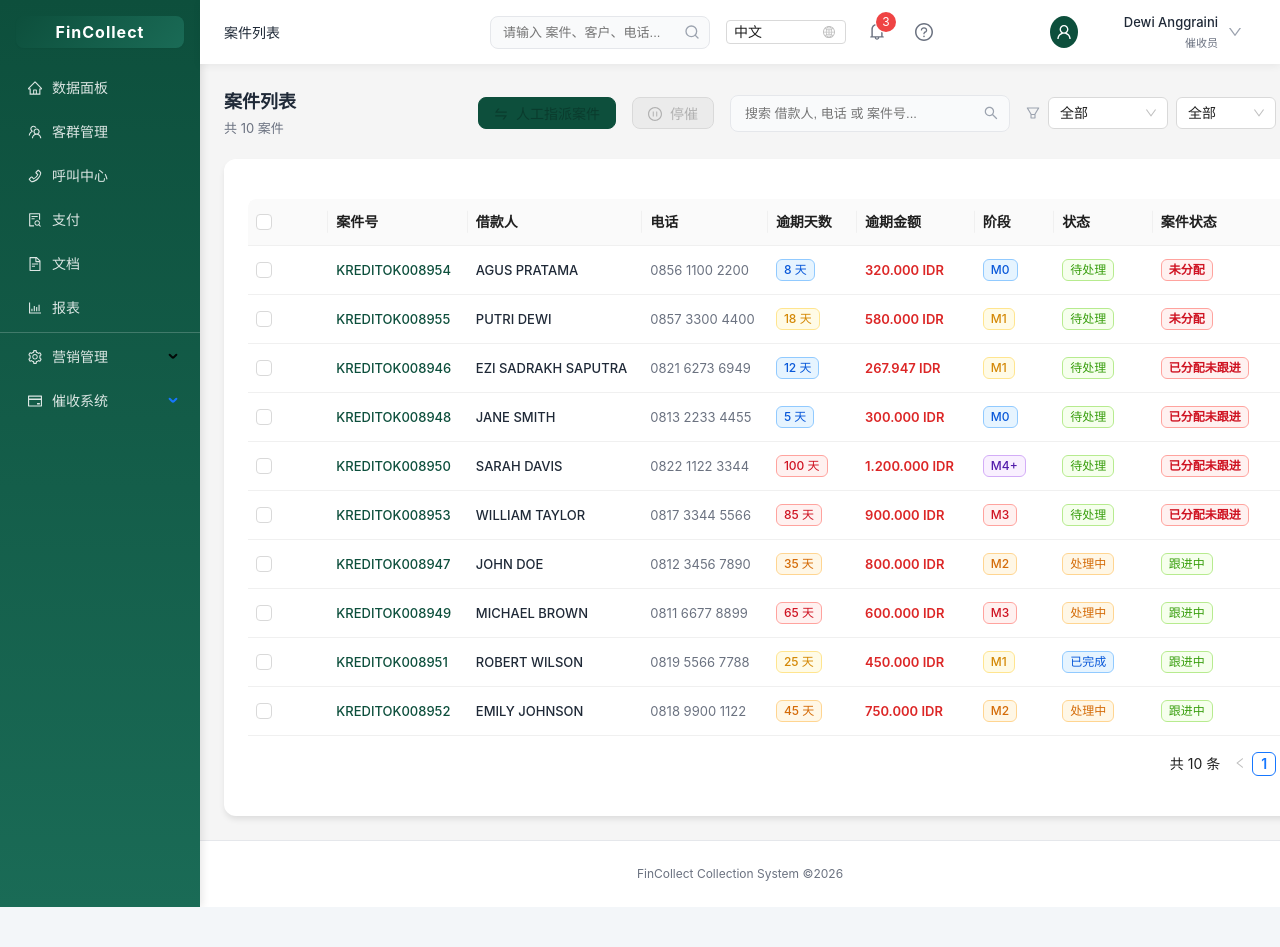
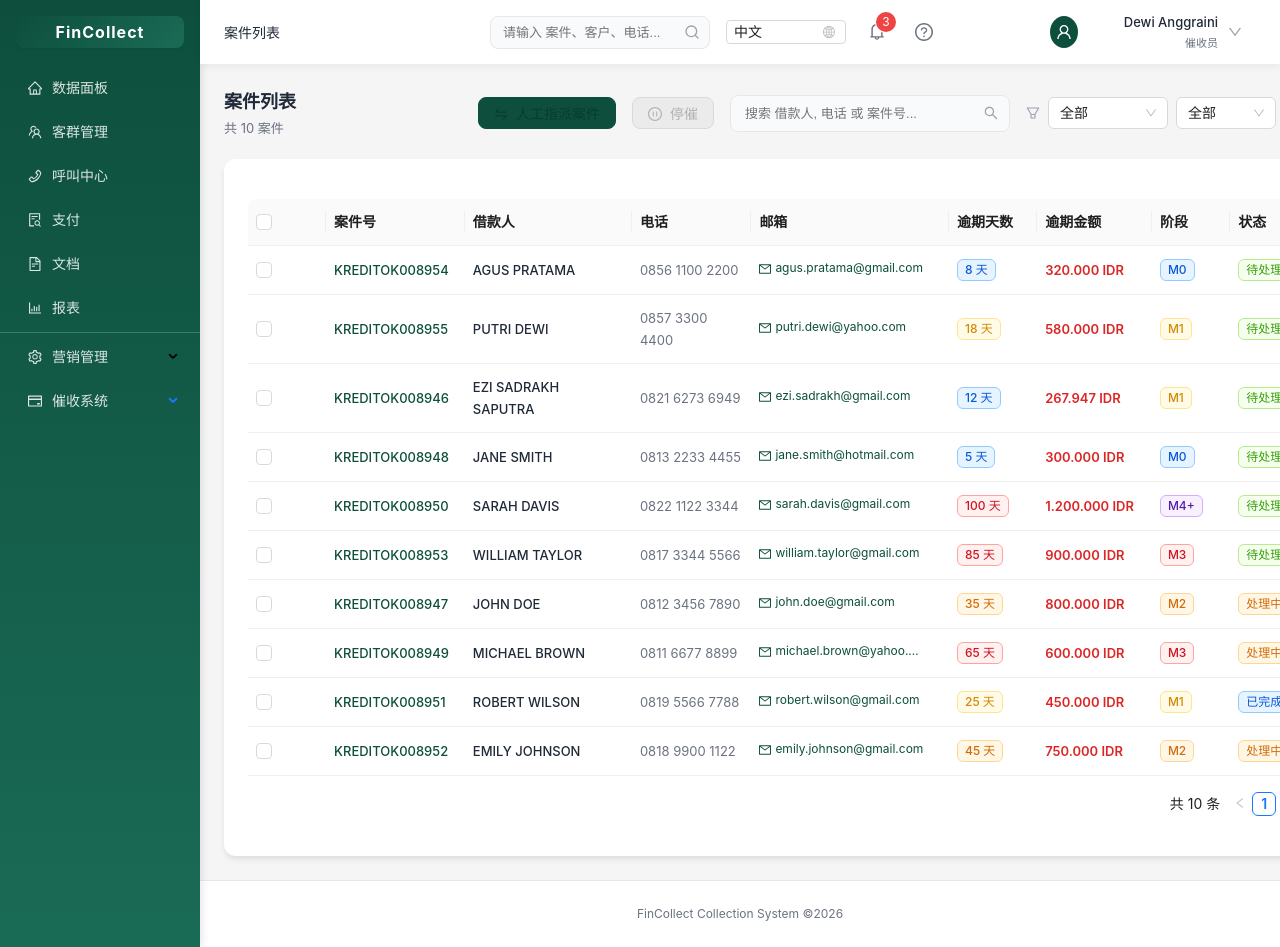
Before and after one commit to AmolBeer/collection-system, a React (Vite) app: page / in a window 1280 px wide. Before the commit the page ends 907 px from the top, so only its background shows below. Built offline with nearby package versions, Linux system fonts and the light colour scheme.

Commit message:
feat: 案件列表新增邮箱列(可快捷发邮件)、最近接通时间、最近登录App时间

```diff
--- a/src/components/CaseList/index.tsx
+++ b/src/components/CaseList/index.tsx
@@ -1,7 +1,7 @@
 import React, { useState, useMemo, useCallback } from 'react';
 import { Table, Button, Space, Select, Card, Tag, message, Modal, Form, DatePicker, Checkbox } from 'antd';
 import type { ColumnsType } from 'antd/es/table';
-import { SearchOutlined, EyeOutlined, SwapOutlined, PauseCircleOutlined, FilterOutlined } from '@ant-design/icons';
+import { SearchOutlined, EyeOutlined, SwapOutlined, PauseCircleOutlined, FilterOutlined, MailOutlined } from '@ant-design/icons';
 import { useLanguage } from '../../i18n/LanguageContext';
 import { Dayjs } from 'dayjs';
 
@@ -9,6 +9,7 @@ interface Case {
   id: string;
   borrowerName: string;
   phone: string;
+  email: string;
   overdueDays: number;
   amount: number;
   stage: string;
@@ -17,6 +18,8 @@ interface Case {
   createTime: string;
   lastUpdateTime: string;
   lastFollowUpTime: string | null;
+  lastConnectTime: string | null;
+  lastAppLoginTime: string | null;
 }
 
 type CaseStatus = 'unassigned' | 'assigned_not_followed' | 'following';
@@ -38,18 +41,18 @@ const today = new Date().toISOString().slice(0, 10);
 
 const defaultCases: Case[] = [
   // 未分配（assignedTo = '-'）
-  { id: 'KREDITOK008954', borrowerName: 'AGUS PRATAMA', phone: '0856 1100 2200', overdueDays: 8, amount: 320000, stage: 'M0', status: 'Open', assignedTo: '-', createTime: `${today} 08:00:00`, lastUpdateTime: `${today} 08:00:00`, lastFollowUpTime: null },
-  { id: 'KREDITOK008955', borrowerName: 'PUTRI DEWI', phone: '0857 3300 4400', overdueDays: 18, amount: 580000, stage: 'M1', status: 'Open', assignedTo: '-', createTime: `${today} 08:15:00`, lastUpdateTime: `${today} 08:15:00`, lastFollowUpTime: null },
+  { id: 'KREDITOK008954', borrowerName: 'AGUS PRATAMA', phone: '0856 1100 2200', email: 'agus.pratama@gmail.com', overdueDays: 8, amount: 320000, stage: 'M0', status: 'Open', assignedTo: '-', createTime: `${today} 08:00:00`, lastUpdateTime: `${today} 08:00:00`, lastFollowUpTime: null, lastConnectTime: null, lastAppLoginTime: `${today} 07:30:00` },
+  { id: 'KREDITOK008955', borrowerName: 'PUTRI DEWI', phone: '0857 3300 4400', email: 'putri.dewi@yahoo.com', overdueDays: 18, amount: 580000, stage: 'M1', status: 'Open', assignedTo: '-', createTime: `${today} 08:15:00`, lastUpdateTime: `${today} 08:15:00`, lastFollowUpTime: null, lastConnectTime: null, lastAppLoginTime: '2024-03-25 22:10:00' },
   // 已分配未跟进（今天分配但催员未跟进）
-  { id: 'KREDITOK008946', borrowerName: 'EZI SADRAKH SAPUTRA', phone: '0821 6273 6949', overdueDays: 12, amount: 267947, stage: 'M1', status: 'Open', assignedTo: 'Dewi Anggraini', createTime: '2024-03-15 10:00:00', lastUpdateTime: `${today} 09:00:00`, lastFollowUpTime: '2024-03-29 14:30:00' },
-  { id: 'KREDITOK008948', borrowerName: 'JANE SMITH', phone: '0813 2233 4455', overdueDays: 5, amount: 300000, stage: 'M0', status: 'Open', assignedTo: 'Dewi Anggraini', createTime: '2024-03-20 11:00:00', lastUpdateTime: `${today} 09:30:00`, lastFollowUpTime: null },
-  { id: 'KREDITOK008950', borrowerName: 'SARAH DAVIS', phone: '0822 1122 3344', overdueDays: 100, amount: 1200000, stage: 'M4+', status: 'Open', assignedTo: 'Budi Santoso', createTime: '2024-02-10 08:00:00', lastUpdateTime: `${today} 10:00:00`, lastFollowUpTime: '2024-03-28 11:30:00' },
-  { id: 'KREDITOK008953', borrowerName: 'WILLIAM TAYLOR', phone: '0817 3344 5566', overdueDays: 85, amount: 900000, stage: 'M3', status: 'Open', assignedTo: 'Budi Santoso', createTime: '2024-02-20 15:00:00', lastUpdateTime: `${today} 10:30:00`, lastFollowUpTime: null },
+  { id: 'KREDITOK008946', borrowerName: 'EZI SADRAKH SAPUTRA', phone: '0821 6273 6949', email: 'ezi.sadrakh@gmail.com', overdueDays: 12, amount: 267947, stage: 'M1', status: 'Open', assignedTo: 'Dewi Anggraini', createTime: '2024-03-15 10:00:00', lastUpdateTime: `${today} 09:00:00`, lastFollowUpTime: '2024-03-29 14:30:00', lastConnectTime: '2024-03-28 10:15:00', lastAppLoginTime: `${today} 06:45:00` },
+  { id: 'KREDITOK008948', borrowerName: 'JANE SMITH', phone: '0813 2233 4455', email: 'jane.smith@hotmail.com', overdueDays: 5, amount: 300000, stage: 'M0', status: 'Open', assignedTo: 'Dewi Anggraini', createTime: '2024-03-20 11:00:00', lastUpdateTime: `${today} 09:30:00`, lastFollowUpTime: null, lastConnectTime: null, lastAppLoginTime: '2024-03-30 19:00:00' },
+  { id: 'KREDITOK008950', borrowerName: 'SARAH DAVIS', phone: '0822 1122 3344', email: 'sarah.davis@gmail.com', overdueDays: 100, amount: 1200000, stage: 'M4+', status: 'Open', assignedTo: 'Budi Santoso', createTime: '2024-02-10 08:00:00', lastUpdateTime: `${today} 10:00:00`, lastFollowUpTime: '2024-03-28 11:30:00', lastConnectTime: '2024-03-15 14:20:00', lastAppLoginTime: '2024-02-20 08:00:00' },
+  { id: 'KREDITOK008953', borrowerName: 'WILLIAM TAYLOR', phone: '0817 3344 5566', email: 'william.taylor@gmail.com', overdueDays: 85, amount: 900000, stage: 'M3', status: 'Open', assignedTo: 'Budi Santoso', createTime: '2024-02-20 15:00:00', lastUpdateTime: `${today} 10:30:00`, lastFollowUpTime: null, lastConnectTime: '2024-03-20 11:00:00', lastAppLoginTime: '2024-03-22 21:30:00' },
   // 跟进中（今天已有催收记录）
-  { id: 'KREDITOK008947', borrowerName: 'JOHN DOE', phone: '0812 3456 7890', overdueDays: 35, amount: 800000, stage: 'M2', status: 'Processing', assignedTo: 'Budi Santoso', createTime: '2024-03-10 09:00:00', lastUpdateTime: `${today} 10:15:00`, lastFollowUpTime: `${today} 10:15:00` },
-  { id: 'KREDITOK008949', borrowerName: 'MICHAEL BROWN', phone: '0811 6677 8899', overdueDays: 65, amount: 600000, stage: 'M3', status: 'Processing', assignedTo: 'Siti Aminah', createTime: '2024-02-25 14:00:00', lastUpdateTime: `${today} 16:20:00`, lastFollowUpTime: `${today} 14:00:00` },
-  { id: 'KREDITOK008951', borrowerName: 'ROBERT WILSON', phone: '0819 5566 7788', overdueDays: 25, amount: 450000, stage: 'M1', status: 'Completed', assignedTo: 'Dewi Anggraini', createTime: '2024-03-18 13:00:00', lastUpdateTime: `${today} 15:45:00`, lastFollowUpTime: `${today} 11:00:00` },
-  { id: 'KREDITOK008952', borrowerName: 'EMILY JOHNSON', phone: '0818 9900 1122', overdueDays: 45, amount: 750000, stage: 'M2', status: 'Processing', assignedTo: 'Siti Aminah', createTime: '2024-03-05 10:30:00', lastUpdateTime: `${today} 09:20:00`, lastFollowUpTime: `${today} 09:20:00` },
+  { id: 'KREDITOK008947', borrowerName: 'JOHN DOE', phone: '0812 3456 7890', email: 'john.doe@gmail.com', overdueDays: 35, amount: 800000, stage: 'M2', status: 'Processing', assignedTo: 'Budi Santoso', createTime: '2024-03-10 09:00:00', lastUpdateTime: `${today} 10:15:00`, lastFollowUpTime: `${today} 10:15:00`, lastConnectTime: `${today} 10:15:00`, lastAppLoginTime: `${today} 08:00:00` },
+  { id: 'KREDITOK008949', borrowerName: 'MICHAEL BROWN', phone: '0811 6677 8899', email: 'michael.brown@yahoo.com', overdueDays: 65, amount: 600000, stage: 'M3', status: 'Processing', assignedTo: 'Siti Aminah', createTime: '2024-02-25 14:00:00', lastUpdateTime: `${today} 16:20:00`, lastFollowUpTime: `${today} 14:00:00`, lastConnectTime: `${today} 14:00:00`, lastAppLoginTime: '2024-04-01 07:15:00' },
+  { id: 'KREDITOK008951', borrowerName: 'ROBERT WILSON', phone: '0819 5566 7788', email: 'robert.wilson@gmail.com', overdueDays: 25, amount: 450000, stage: 'M1', status: 'Completed', assignedTo: 'Dewi Anggraini', createTime: '2024-03-18 13:00:00', lastUpdateTime: `${today} 15:45:00`, lastFollowUpTime: `${today} 11:00:00`, lastConnectTime: `${today} 11:00:00`, lastAppLoginTime: `${today} 09:30:00` },
+  { id: 'KREDITOK008952', borrowerName: 'EMILY JOHNSON', phone: '0818 9900 1122', email: 'emily.johnson@gmail.com', overdueDays: 45, amount: 750000, stage: 'M2', status: 'Processing', assignedTo: 'Siti Aminah', createTime: '2024-03-05 10:30:00', lastUpdateTime: `${today} 09:20:00`, lastFollowUpTime: `${today} 09:20:00`, lastConnectTime: '2024-03-30 15:00:00', lastAppLoginTime: '2024-03-29 20:00:00' },
 ];
 
 const teams = [
@@ -191,6 +194,22 @@ const CaseList: React.FC<{ onViewDetail: (caseId: string) => void; onSuspend: (c
       ),
     },
     {
+      title: t.email,
+      dataIndex: 'email',
+      key: 'email',
+      width: 200,
+      render: (email: string) => (
+        <a
+          href={`mailto:${email}`}
+          style={{ color: '#0d4f3c', fontSize: '12px', display: 'inline-flex', alignItems: 'center', gap: '4px' }}
+          title={t.sendEmail}
+        >
+          <MailOutlined style={{ color: '#0d4f3c' }} />
+          <span style={{ overflow: 'hidden', textOverflow: 'ellipsis', whiteSpace: 'nowrap', maxWidth: '150px' }}>{email}</span>
+        </a>
+      ),
+    },
+    {
       title: t.overdueDays,
       dataIndex: 'overdueDays',
       key: 'overdueDays',
@@ -284,6 +303,26 @@ const CaseList: React.FC<{ onViewDetail: (caseId: string) => void; onSuspend: (c
       render: (time: string) => (
         <span style={{ color: '#6b7280', fontSize: '12px' }}>{time}</span>
       ),
+    },
+    {
+      title: t.lastConnectTime,
+      dataIndex: 'lastConnectTime',
+      key: 'lastConnectTime',
+      width: 160,
+      render: (time: string | null) => (
+        time ? <span style={{ color: '#6b7280', fontSize: '12px' }}>{time}</span> : <span style={{ color: '#d1d5db', fontSize: '12px' }}>{t.noRecord}</span>
+      ),
+    },
+    {
+      title: t.lastAppLoginTime,
+      dataIndex: 'lastAppLoginTime',
+      key: 'lastAppLoginTime',
+      width: 160,
+      render: (time: string | null) => {
+        if (!time) return <span style={{ color: '#d1d5db', fontSize: '12px' }}>{t.noRecord}</span>;
+        const isRecent = time.slice(0, 10) === today;
+        return <span style={{ color: isRecent ? '#0d4f3c' : '#6b7280', fontSize: '12px', fontWeight: isRecent ? '500' : '400' }}>{time}</span>;
+      },
     },
     {
       title: t.action,
@@ -424,7 +463,7 @@ const CaseList: React.FC<{ onViewDetail: (caseId: string) => void; onSuspend: (c
             onChange: (selectedRowKeys) => setSelectedCases(selectedRowKeys as string[]),
           }}
           style={{ marginTop: '16px' }}
-          scroll={{ x: 1550 }}
+          scroll={{ x: 2000 }}
         />
       </Card>
 
--- a/src/i18n/translations.ts
+++ b/src/i18n/translations.ts
@@ -239,7 +239,10 @@ export interface Translations {
   position: string;
   username: string;
   email: string;
+  sendEmail: string;
   phone: string;
+  lastConnectTime: string;
+  noRecord: string;
   role: string;
   addUser: string;
   editUser: string;
@@ -734,7 +737,10 @@ export const translations: Record<Language, Translations> = {
     position: '职位',
     username: '用户名',
     email: '邮箱',
+    sendEmail: '发送邮件',
     phone: '电话',
+    lastConnectTime: '最近接通时间',
+    noRecord: '暂无',
     role: '角色',
     addUser: '添加用户',
     editUser: '编辑用户',
@@ -1218,7 +1224,10 @@ export const translations: Record<Language, Translations> = {
     position: 'Position',
     username: 'Username',
     email: 'Email',
+    sendEmail: 'Send Email',
     phone: 'Phone',
+    lastConnectTime: 'Last Connected',
+    noRecord: 'N/A',
     role: 'Role',
     addUser: 'Add User',
     editUser: 'Edit User',
@@ -1702,7 +1711,10 @@ export const translations: Record<Language, Translations> = {
     position: 'Posisi',
     username: 'Nama Pengguna',
     email: 'Email',
+    sendEmail: 'Kirim Email',
     phone: 'Telepon',
+    lastConnectTime: 'Terakhir Terhubung',
+    noRecord: 'Tidak Ada',
     role: 'Peran',
     addUser: 'Tambah Pengguna',
     editUser: 'Edit Pengguna',
```
